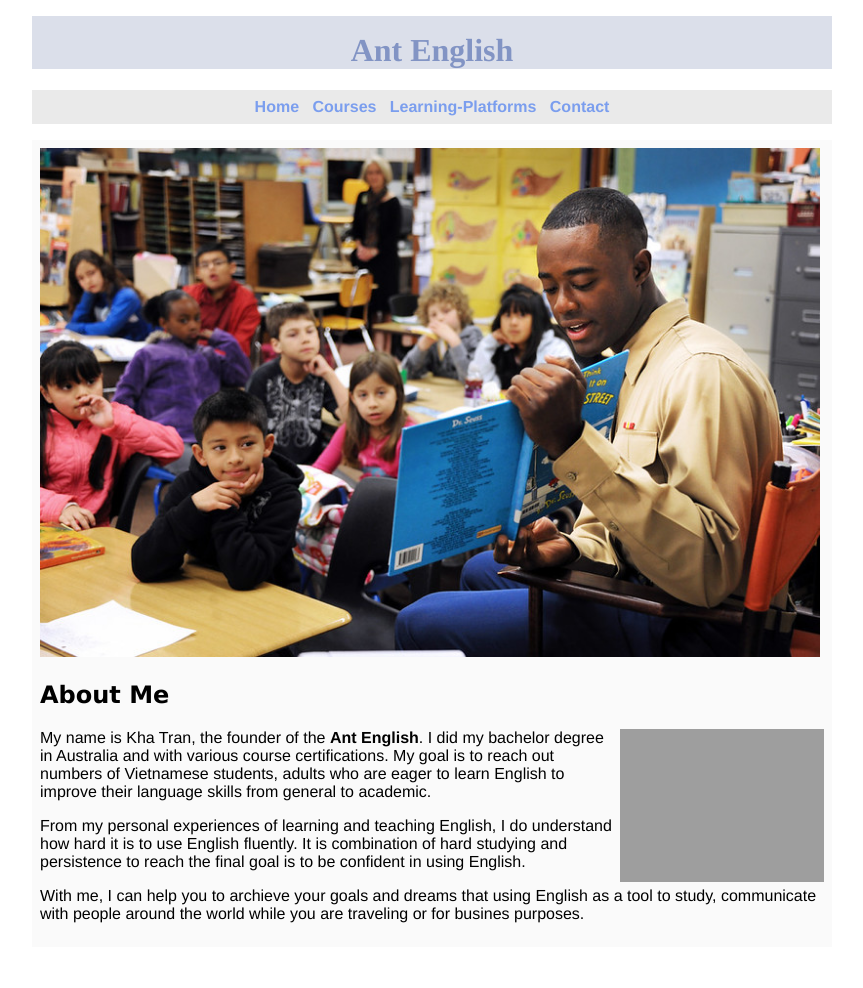
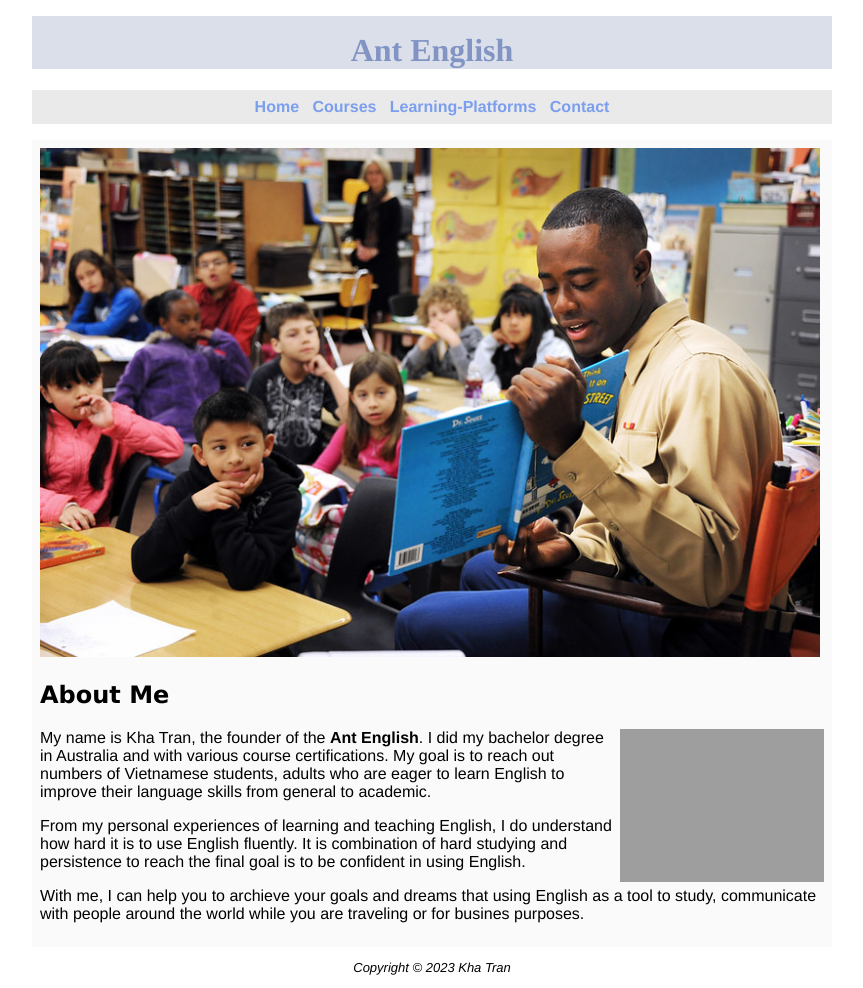
Before and after one commit to khatran079/EnglishTeaching, a plain HTML site: page index.html in a window 1280 px wide. Shown: the whole page, without its empty margins (208-1071 px from the left). Before the commit the page ends 947 px from the top, so only its background shows below. Drawn offline with Linux system fonts and the light colour scheme; grey boxes are pictures that could not be loaded.

Commit message:
The commit is to add foooter

```diff
--- a/index.html
+++ b/index.html
@@ -19,7 +19,10 @@
                 to reach the final goal is to be confident in using English.</p>
             <p>With me, I can help you to archieve your goals and dreams that using English as a tool to study, communicate with people around the world while you are traveling or for busines purposes.</p>
             </p>
+        </main>
 
-        </main>
+        <footer>
+            <p>Copyright &copy; 2023 Kha Tran<p>
+        </footer>
     </body>
 </html>
--- a/stylesheet.css
+++ b/stylesheet.css
@@ -45,3 +45,9 @@ main {
     margin-top: 1em;
 
 }
+
+footer {
+    font-size: small;
+    font-style: italic;
+    text-align: center;
+}
```
Also changed, not shown: contact.html (+3 -0 lines), courses.html (+3 -3 lines), learningplatform.html (+3 -1 lines). Lines whose indentation alone changed are shown as unchanged.
